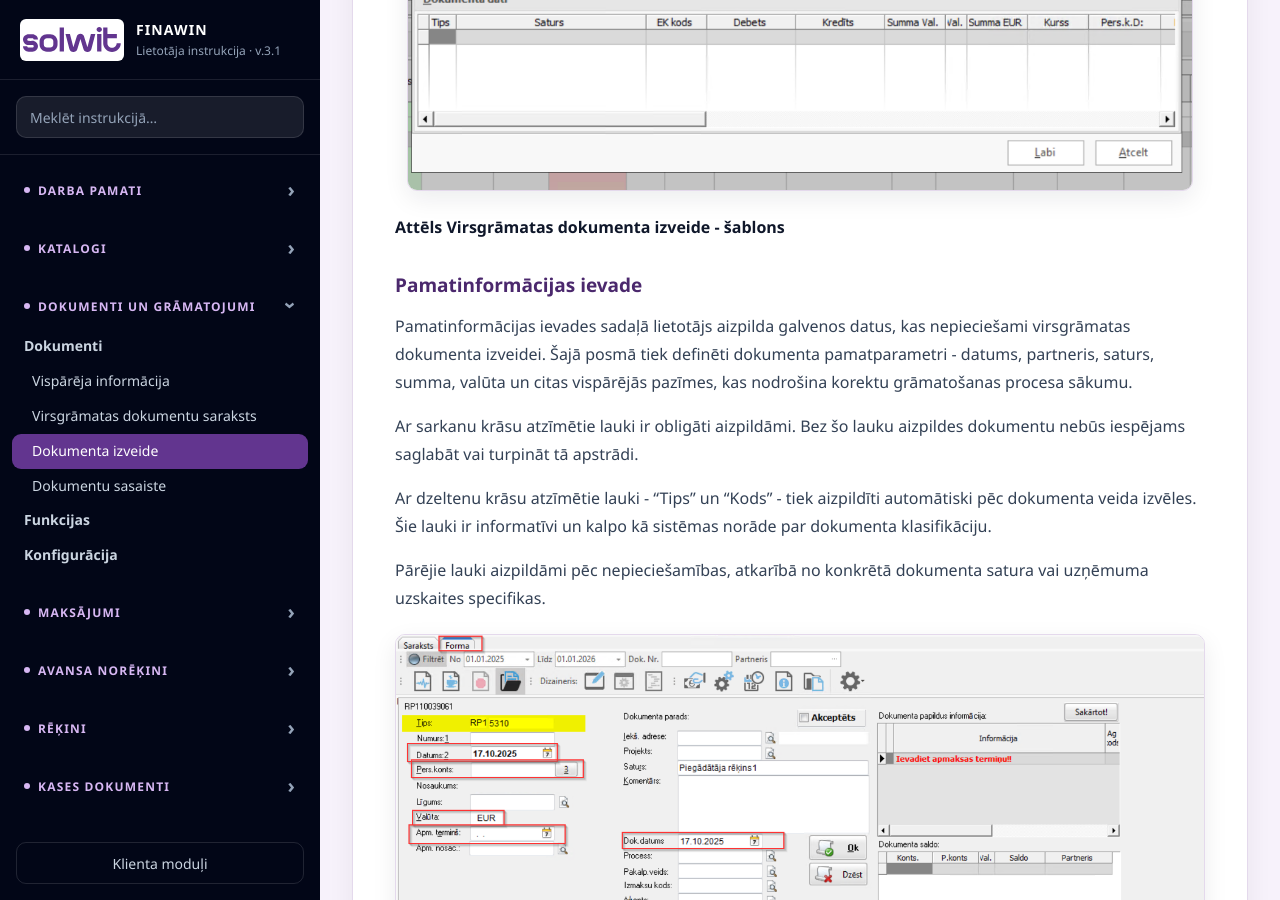
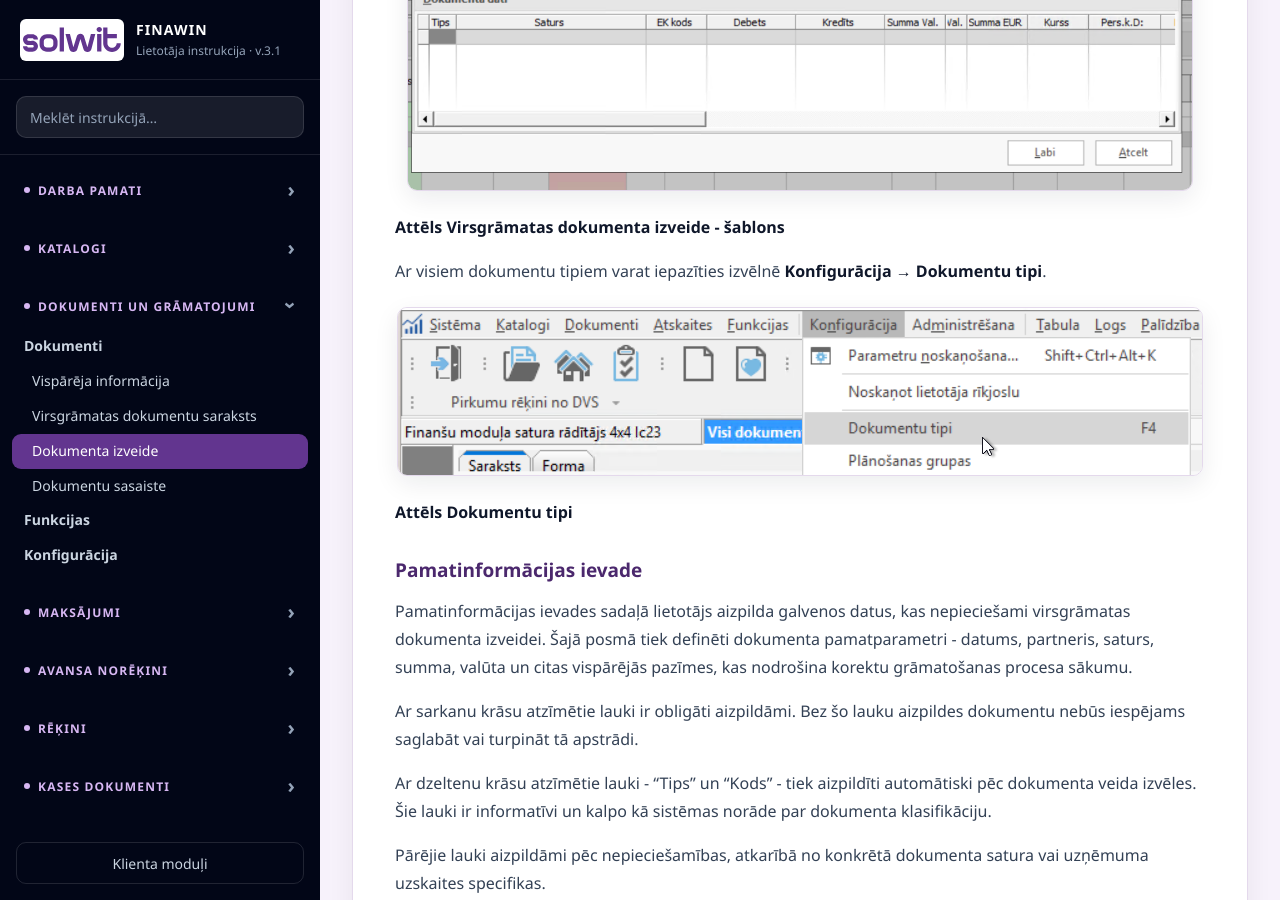
Before and after one commit to cymmtrwqp8-ctrl/finawin-instrukcija1, a Jekyll site: the page built from _docs/055-dokumenti-dokumenta-izveide.md, in a window 1280 px wide and 900 px high, scrolled down 1006 px. Built offline with Jekyll 4.4.1, drawn with Linux system fonts in a browser that asks for light colours.

Commit message:
Papildina dokumenta izveidi ar Dokumentu tipu izvēlni

```diff
--- a/_docs/055-dokumenti-dokumenta-izveide.md
+++ b/_docs/055-dokumenti-dokumenta-izveide.md
@@ -16,6 +16,12 @@ Lai izveidotu jaunu dokumentu virsgrāmatas logā ir divas opcijas- vai nu izvē
 Veidojot jaunu dokumentu atveras izvēlne kur jāizvēlas dokumenta tips. To iespējams meklēt pēc dokumenta tipa, nosaukuma vai grupas.
 
 <img src="{{ site.baseurl }}/assets/images/image103.png" alt="A screenshot of a computer AI-generated content may be incorrect." />**Attēls Virsgrāmatas dokumenta izveide - šablons**
+
+Ar visiem dokumentu tipiem varat iepazīties izvēlnē **Konfigurācija → Dokumentu tipi**.
+
+<img src="{{ site.baseurl }}/assets/images/dokumentu-tipi.png" alt="Izvēlnes Konfigurācija sadaļa Dokumentu tipi." />
+
+**Attēls Dokumentu tipi**
 
 ### Pamatinformācijas ievade
 
```
Also changed, not shown: assets/images/dokumentu-tipi.png (added).
